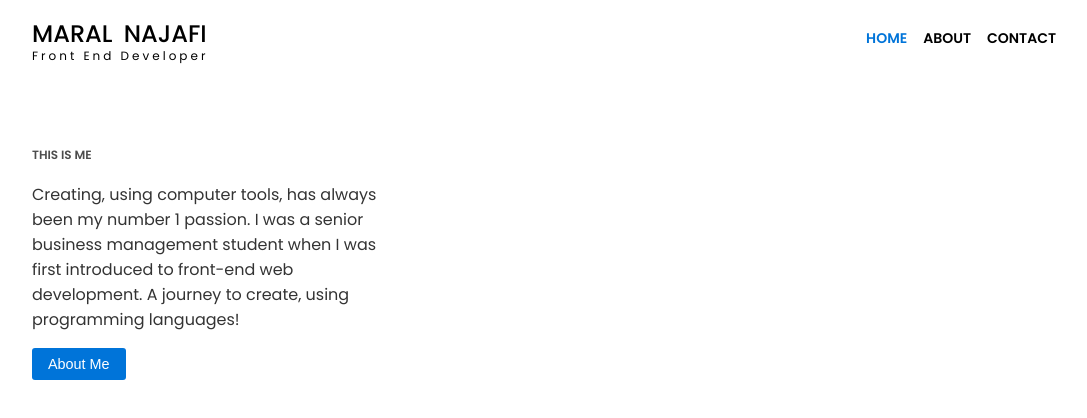
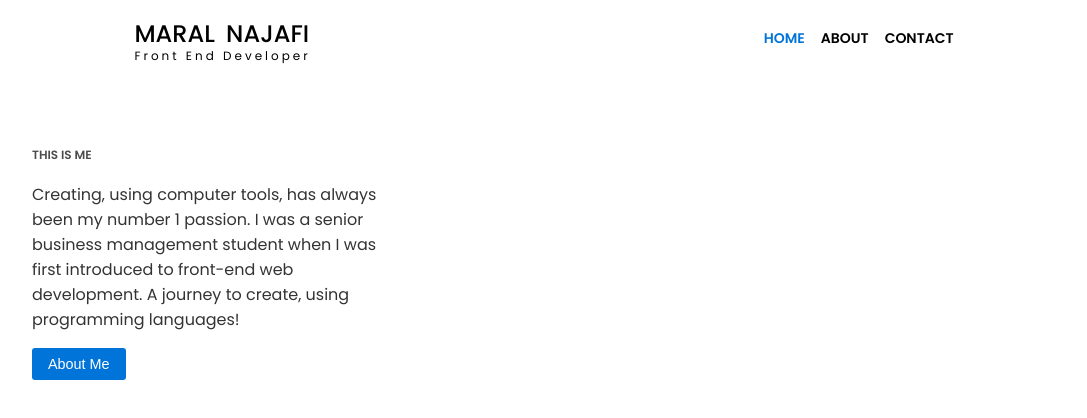
Before and after one commit to MaralNajafi/personal-website, a React (Create React App) app: page / in a window 1280 px wide. Shown: the top 418 px of the page, without its empty margins (96-1183 px from the left). Built offline with nearby package versions, Linux system fonts and the light colour scheme.

Commit message:
fix: header style

```diff
--- a/src/Components/Header/MainHeader.jsx
+++ b/src/Components/Header/MainHeader.jsx
@@ -1,12 +1,17 @@
 import React from "react";
 import MeBox from "../Boxes/MeBox";
 import MainNav from "../Navigation/MainNav";
+import InnerContainer from "../Containers/InnerContainer";
 
 export default function MainHeader() {
   return (
-    <header className="main-header d-flex jc-space-between ai-center">
-      <MeBox name={"maral najafi"} position={"front end developer"} />
-      <MainNav />
+    <header>
+      <InnerContainer>
+        <div className="main-header d-flex jc-space-between ai-center">
+          <MeBox name={"maral najafi"} position={"front end developer"} />
+          <MainNav />
+        </div>
+      </InnerContainer>
     </header>
   );
 }
```
